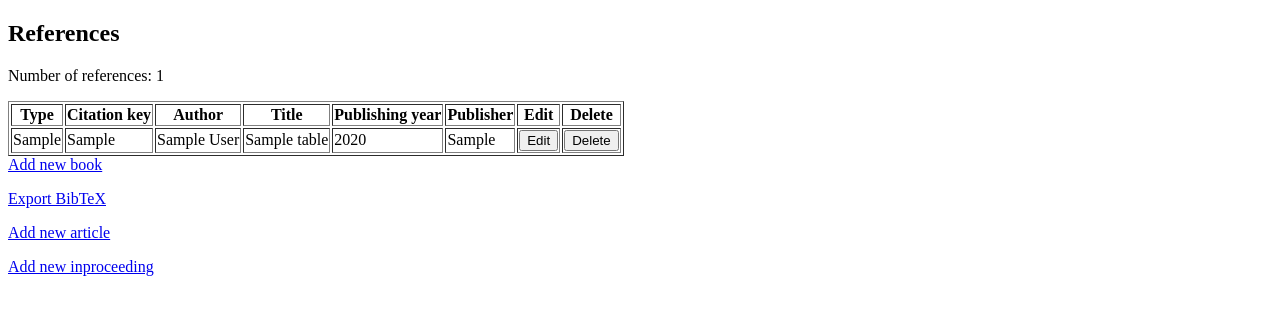
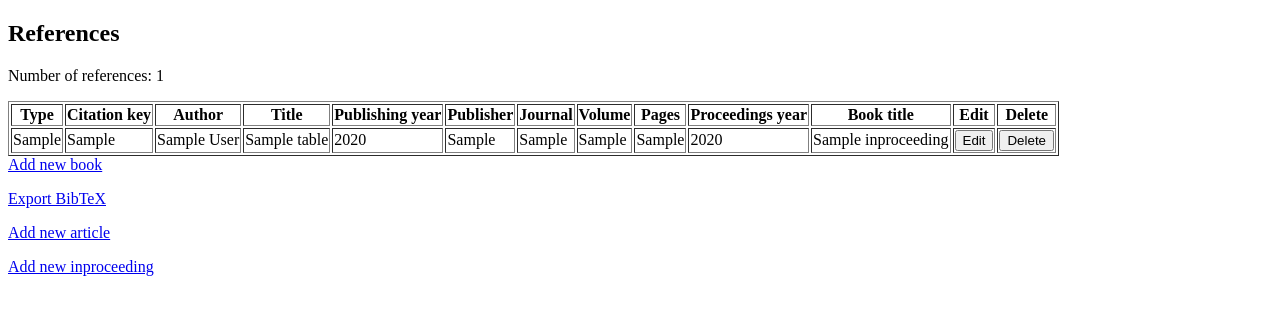
Before and after one commit to nessamerivirta/jugu_miniprojekti, a Flask app: page /view_references in a window 1280 px wide. Shown: the top 315 px of the page. Run offline with Flask 3, Linux system fonts and the light colour scheme; tables that the repository leaves empty hold one stand-in row (values such as "Sample post").

Commit message:
Fix book, article and inproceedings to display their unique information in edit page

```diff
--- a/src/app.py
+++ b/src/app.py
@@ -95,6 +95,32 @@ def edit_reference(reference_id):
         }
         publishing_year = request.form.get("publishing_year", "").strip()
         publisher = request.form.get("publisher", "").strip()
+
+        if reference.type == "article":
+            journal = request.form.get("journal", "").strip()
+            volume = request.form.get("volume", "").strip()
+            pages = request.form.get("pages", "").strip()
+            if not journal or not volume or not pages:
+                flash("Journal, volume, and pages are required.")
+                return render_template("edit_reference.html", reference=reference), 400
+            updated_reference.update({
+                "journal": journal,
+                "volume": volume,
+                "pages": pages,
+            })
+
+        if reference.type == "inproceeding":
+            proc_year = request.form.get("proc_year", "").strip()
+            booktitle = request.form.get("booktitle", "").strip()
+            if not booktitle:
+                flash("Book title is required.")
+                return render_template("edit_reference.html", reference=reference), 400
+            try:
+                updated_reference["proc_year"] = int(proc_year) if proc_year else None
+            except ValueError:
+                flash("Proceedings year must be a number.")
+                return render_template("edit_reference.html", reference=reference), 400
+            updated_reference["booktitle"] = booktitle
 
         if not updated_reference["type"] or not updated_reference["citation_key"] or not updated_reference["title"]:
             flash("Type, citation key, and title are required.")
--- a/src/repositories/reference_repository.py
+++ b/src/repositories/reference_repository.py
@@ -24,9 +24,13 @@ def get_references():
         SELECT references_table.id, references_table.type,
                references_table.citation_key, references_table.title,
                references_table.author, references_table.publishing_year,
-               books.publisher
+               books.publisher,
+               articles.journal, articles.volume, articles.pages,
+               inproceedings.proc_year, inproceedings.booktitle
         FROM references_table
         LEFT JOIN books ON books.reference_id = references_table.id
+        LEFT JOIN articles ON articles.reference_id = references_table.id
+        LEFT JOIN inproceedings ON inproceedings.reference_id = references_table.id
         ORDER BY references_table.author, references_table.publishing_year
     """)
     return db.session.execute(sql).fetchall()
@@ -34,9 +38,13 @@ def get_references():
 def get_reference(reference_id):
     sql = text("""
         SELECT references_table.id, type, citation_key, title, author,
-               publishing_year, books.publisher
+               publishing_year, books.publisher,
+               articles.journal, articles.volume, articles.pages,
+               inproceedings.proc_year, inproceedings.booktitle
         FROM references_table
         LEFT JOIN books ON books.reference_id = references_table.id
+        LEFT JOIN articles ON articles.reference_id = references_table.id
+        LEFT JOIN inproceedings ON inproceedings.reference_id = references_table.id
         WHERE references_table.id = :reference_id
         """)
     return db.session.execute(sql, {"reference_id": reference_id}).fetchone()
@@ -72,6 +80,32 @@ def update_reference(reference_id, reference, publisher=None):
                 WHERE reference_id = :reference_id
             """), {"reference_id": reference_id, "publisher": publisher})
 
+        if "journal" in reference:
+            db.session.execute(text("""
+                UPDATE articles
+                SET journal = :journal,
+                    volume = :volume,
+                    pages = :pages
+                WHERE reference_id = :reference_id
+            """), {
+                "reference_id": reference_id,
+                "journal": reference["journal"],
+                "volume": reference["volume"],
+                "pages": reference["pages"],
+            })
+
+        if "proc_year" in reference:
+            db.session.execute(text("""
+                UPDATE inproceedings
+                SET proc_year = :proc_year,
+                    booktitle = :booktitle
+                WHERE reference_id = :reference_id
+            """), {
+                "reference_id": reference_id,
+                "proc_year": reference["proc_year"],
+                "booktitle": reference["booktitle"],
+            })
+
         db.session.commit()
     except IntegrityError:
         db.session.rollback()
--- a/src/templates/references.html
+++ b/src/templates/references.html
@@ -26,6 +26,11 @@ References
         <th>Title</th>
         <th>Publishing year</th>
         <th>Publisher</th>
+        <th>Journal</th>
+        <th>Volume</th>
+        <th>Pages</th>
+        <th>Proceedings year</th>
+        <th>Book title</th>
         <th>Edit</th>
         <th>Delete</th>
       </tr>
@@ -37,6 +42,11 @@ References
           <td>{{ reference.title }}</td>
           <td>{{ reference.publishing_year }}</td>
           <td>{{ reference.publisher }}</td>
+          <td>{{ reference.journal }}</td>
+          <td>{{ reference.volume }}</td>
+          <td>{{ reference.pages }}</td>
+          <td>{{ reference.proc_year }}</td>
+          <td>{{ reference.booktitle }}</td>
           <td>
             <form action="/edit_reference/{{ reference.id }}" method="GET">
               <button type="submit">Edit</button>
```
Also changed, not shown: src/templates/edit_reference.html (+24 -0 lines).
